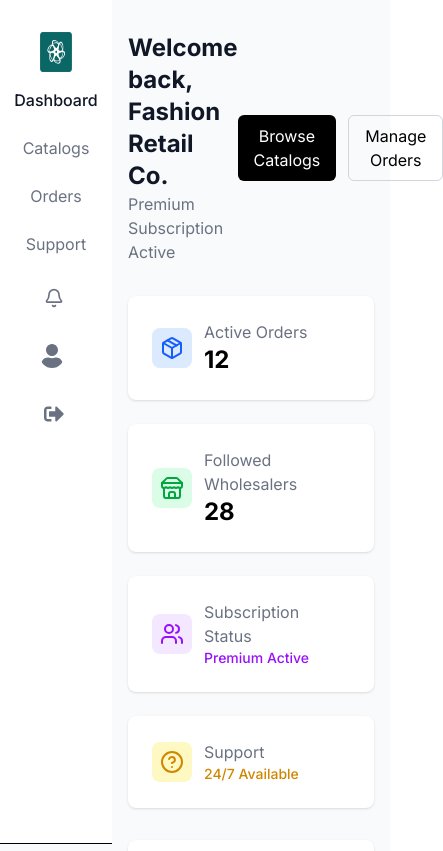
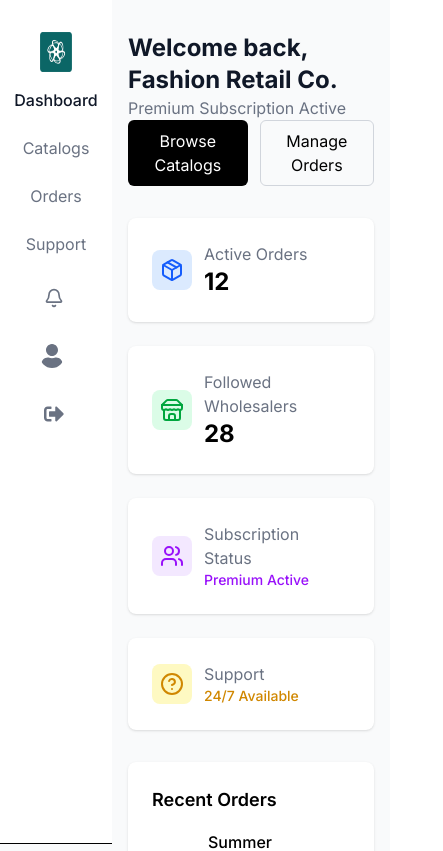
Before and after one commit to gulawebapp/gula_webapp, a React (Vite) app: page /retailer in a window 390 px wide. Shown: the top 851 px of the page, 443 px wide, since content can reach past the window. Built offline with nearby package versions, Linux system fonts and the light colour scheme.

Commit message:
modified header to be responsive

```diff
--- a/src/components/Retailer/DashboardHeader/DashboardHeader.jsx
+++ b/src/components/Retailer/DashboardHeader/DashboardHeader.jsx
@@ -1,6 +1,6 @@
 export default function DashboardHeader({ onManageOrdersClick }) {
   return (
-    <div className="flex justify-between items-center mb-8">
+    <div className="flex flex-col sm:flex-row justify-between items-center mb-8">
       <div>
         <h1 className="text-2xl font-bold text-gray-900">
           Welcome back, Fashion Retail Co.
```
